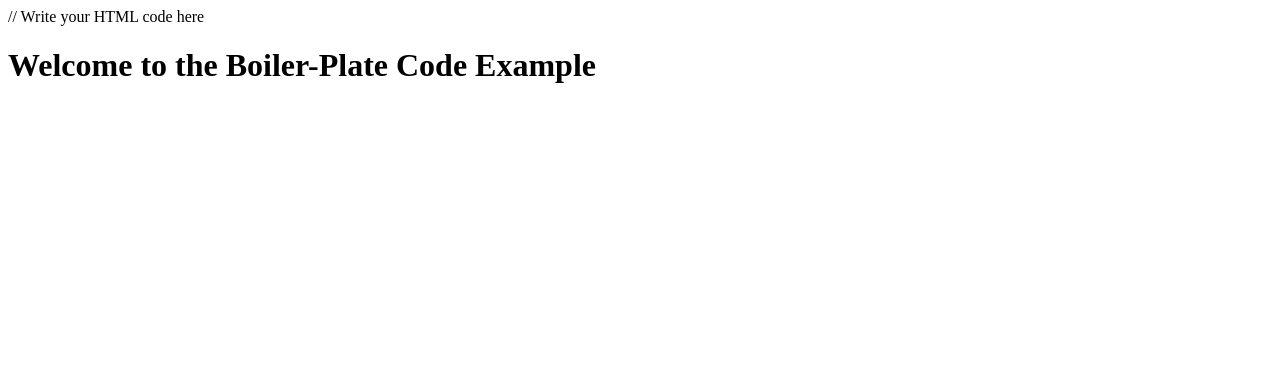
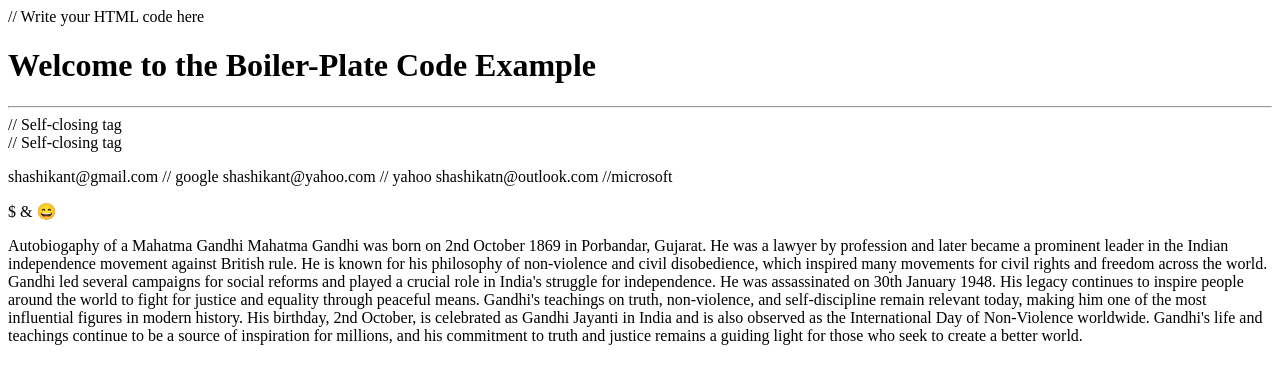
Before and after one commit to laxmankrishnamurti/Teaching-Computer-From-Scratch, a plain HTML site: page Phase-05 (Development)/HTML/Lecture-06/boilerplate_code.html in a window 1280 px wide. Drawn offline with Linux system fonts and the light colour scheme.

Commit message:
Add notes

```diff
--- a/Phase-05 (Development)/HTML/Lecture-06/boilerplate_code.html
+++ b/Phase-05 (Development)/HTML/Lecture-06/boilerplate_code.html
@@ -8,5 +8,26 @@
 <body>
     // Write your HTML code here
     <h1>Welcome to the Boiler-Plate Code Example</h1>
+
+    <hr> // Self-closing tag
+    <br> // Self-closing tag
+    <p>
+       shashikant@gmail.com // google
+       shashikant@yahoo.com // yahoo
+       shashikatn@outlook.com //microsoft
+    </p>
+
+    $
+    &
+    😄
+
+    <p>
+         Autobiogaphy of a Mahatma Gandhi
+
+         Mahatma Gandhi was born on 2nd October 1869 in Porbandar, Gujarat. He was a lawyer by profession and later became a prominent leader in the Indian independence movement against British rule. He is known for his philosophy of non-violence and civil disobedience, which inspired many movements for civil rights and freedom across the world. Gandhi led several campaigns for social reforms and played a crucial role in India's struggle for independence. He was assassinated on 30th January 1948.
+         His legacy continues to inspire people around the world to fight for justice and equality through peaceful means. Gandhi's teachings on truth, non-violence, and self-discipline remain relevant today, making him one of the most influential figures in modern history.
+        His birthday, 2nd October, is celebrated as Gandhi Jayanti in India and is also observed as the International Day of Non-Violence worldwide. Gandhi's life and teachings continue to be a source of inspiration for millions, and his commitment to truth and justice remains a guiding light for those who seek to create a better world.
+
+    </p>
 </body>
 </html>
```
Also changed, not shown: 1 other file.
